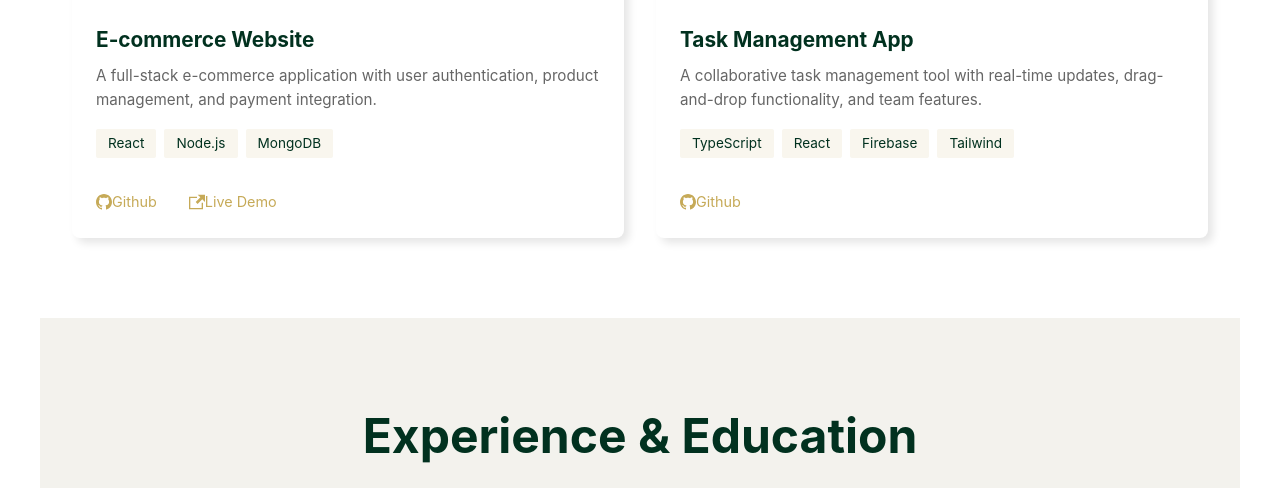
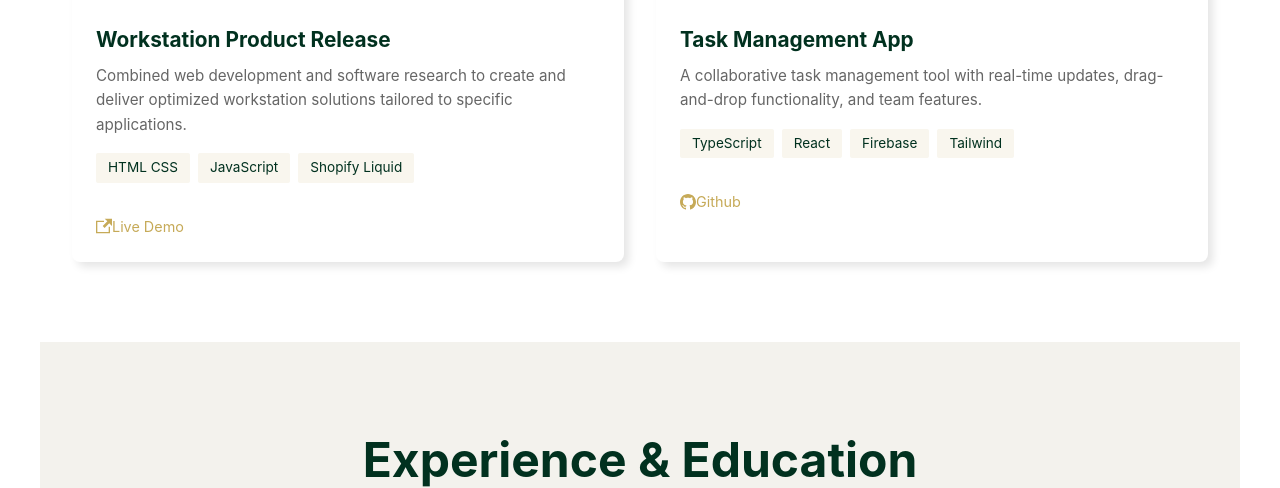
Before and after one commit to Nighttterrors/portfolio_site, a Django app: page / in a window 1280 px wide. Shown: the part 2245-2733 px from the top of the page. Run offline with Django 4.2, Linux system fonts and the light colour scheme.

Commit message:
Updated the favicon and added a project image to the index.html file.

```diff
--- a/portfolio/templates/portfolio/index.html
+++ b/portfolio/templates/portfolio/index.html
@@ -6,6 +6,7 @@
     <meta name="viewport" content="width=device-width, initial-scale=1.0">
     <title>Diego's corner</title>
     <link rel="stylesheet" href="{% static 'css/styles.css' %}" type="text/css">
+    <link rel="icon" href="{% static 'favicon.ico' %}">
     <script src="{% static 'js/scripts.js' %}" defer></script>
 </head>
 
@@ -197,27 +198,25 @@
 
         <div class="projects-grid">
             <div class="project-card fade-in">
-                <img src="https://images.unsplash.com/photo-1593720213428-28a5b9e94613?crop=entropy&cs=tinysrgb&fit=max&fm=jpg&ixid=M3w3Nzg4Nzd8MHwxfHNlYXJjaHwxfHx3ZWIlMjBkZXZlbG9wbWVudHxlbnwxfHx8fDE3NjgwOTYyMDh8MA&ixlib=rb-4.1.0&q=80&w=1080"
-                    alt="Project 1" class="project-image">
+                <img src="{% static 'images/workstation-desc-photo.webp '%}"
+                    alt="Workstation Project" class="project-image">
                 <div class="project-content">
-                    <h3 class="project-title">E-commerce Website</h3>
-                    <p class="project-description">A full-stack e-commerce application with user
-                        authentication, product management, and payment
-                        integration.</p>
+                    <h3 class="project-title">Workstation Product Release</h3>
+                    <p class="project-description">Combined web development and software research to create and deliver optimized workstation solutions tailored to specific applications.</p>
                     <div class="project-tags">
-                        <span class="tag">React</span>
-                        <span class="tag">Node.js</span>
-                        <span class="tag">MongoDB</span>
+                        <span class="tag">HTML CSS</span>
+                        <span class="tag">JavaScript</span>
+                        <span class="tag">Shopify Liquid</span>
                     </div>
                     <div class="project-links">
-                        <a href="https://github.com" target="_blank" rel="noopener noreferrer" class="project-link"><svg
+                        <!-- <a href="https://github.com" target="_blank" rel="noopener noreferrer" class="project-link"><svg
                                 width="16" height="16" fill="currentColor" viewBox="0 0 24 24">
                                 <path
                                     d="M12 0c-6.626 0-12 5.373-12 12 0 5.302 3.438 9.8 8.207 11.387.599.111.793-.261.793-.577v-2.234c-3.338.726-4.033-1.416-4.033-1.416-.546-1.387-1.333-1.756-1.333-1.756-1.089-.745.083-.729.083-.729 1.205.084 1.839 1.237 1.839 1.237 1.07 1.834 2.807 1.304 3.492.997.107-.775.418-1.305.762-1.604-2.665-.305-5.467-1.334-5.467-5.931 0-1.311.469-2.381 1.236-3.221-.124-.303-.535-1.524.117-3.176 0 0 1.008-.322 3.301 1.23.957-.266 1.983-.399 3.003-.404 1.02.005 2.047.138 3.006.404 2.291-1.552 3.297-1.23 3.297-1.23.653 1.653.242 2.874.118 3.176.77.84 1.235 1.911 1.235 3.221 0 4.609-2.807 5.624-5.479 5.921.43.372.823 1.102.823 2.222v3.293c0 .319.192.694.801.576 4.765-1.589 8.199-6.086 8.199-11.386 0-6.627-5.373-12-12-12z" />
                             </svg>
                             Github
-                        </a>
-                        <a href="https://example.com" target="_blank" rel="noopener noreferrer" class="project-link">
+                        </a> -->
+                        <a href="https://cloudninjas.com/pages/cloud-ninjas-software-workstation-home-page" target="_blank" rel="noopener noreferrer" class="project-link">
                             <svg width="16" height="16" fill="currentColor" viewBox="0 0 24 24">
                                 <path
                                     d="M21 13v10h-21v-19h12v2h-10v15h17v-8h2zm3-12h-10.988l4.035 4-6.977 7.07 2.828 2.828 6.977-7.07 4.125 4.172v-11z" />
--- a/portfolio_site/settings.py
+++ b/portfolio_site/settings.py
@@ -29,7 +29,7 @@ SECRET_KEY = os.getenv("SECRET_KEY")
 # SECURITY WARNING: don't run with debug turned on in production!
 DEBUG = True
 
-ALLOWED_HOSTS = ["diegos-corner.onrender.com"]
+ALLOWED_HOSTS = ["diegos-corner.onrender.com", '127.0.0.1']
 CSRF_TRUSTED_ORIGINS = ["https://diegos-corner.onrender.com"]
 
 # Application definition
```
Also changed, not shown: portfolio/static/favicon.ico (added), portfolio/static/images/workstation-desc-photo.webp (added).
